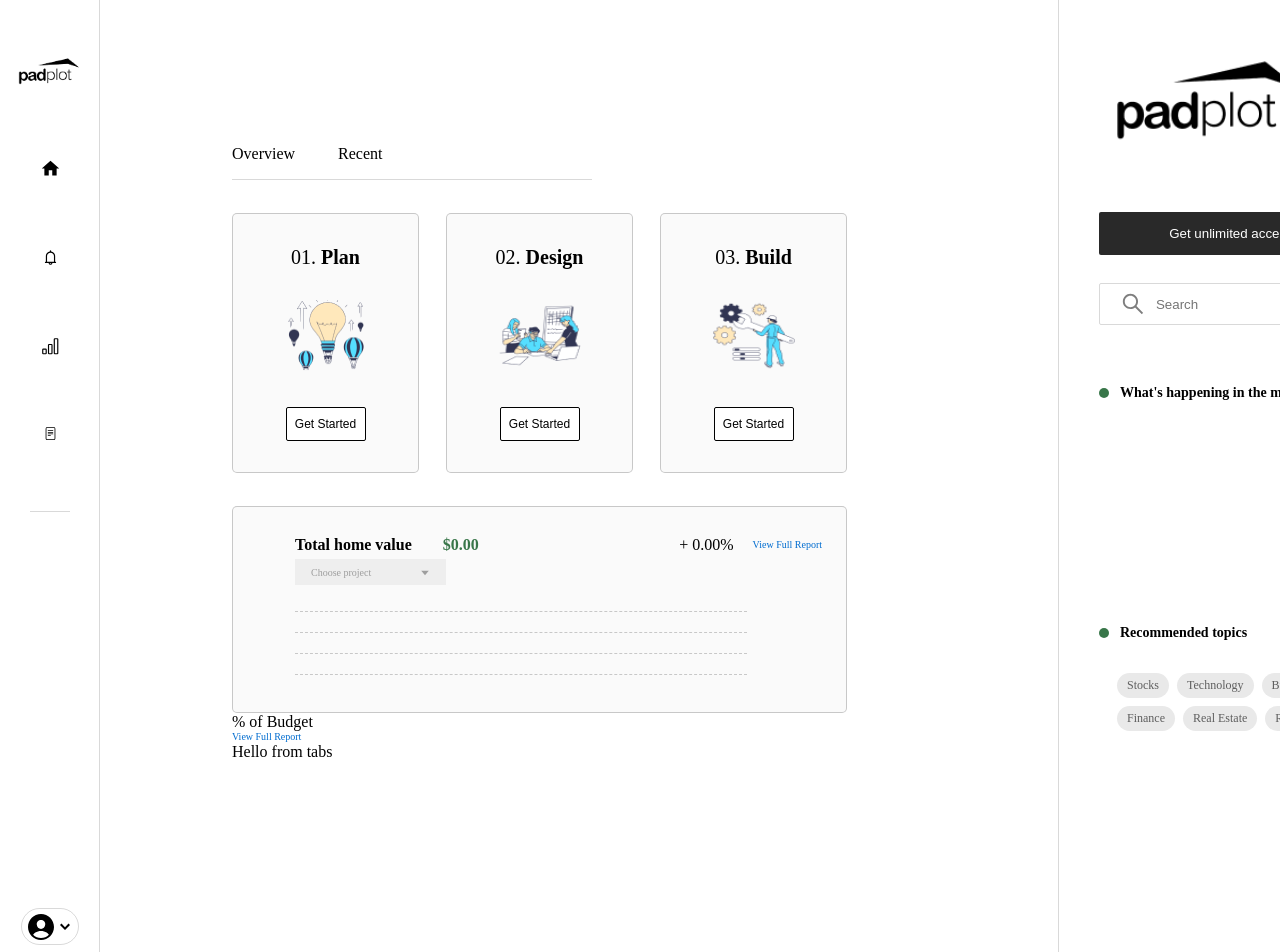
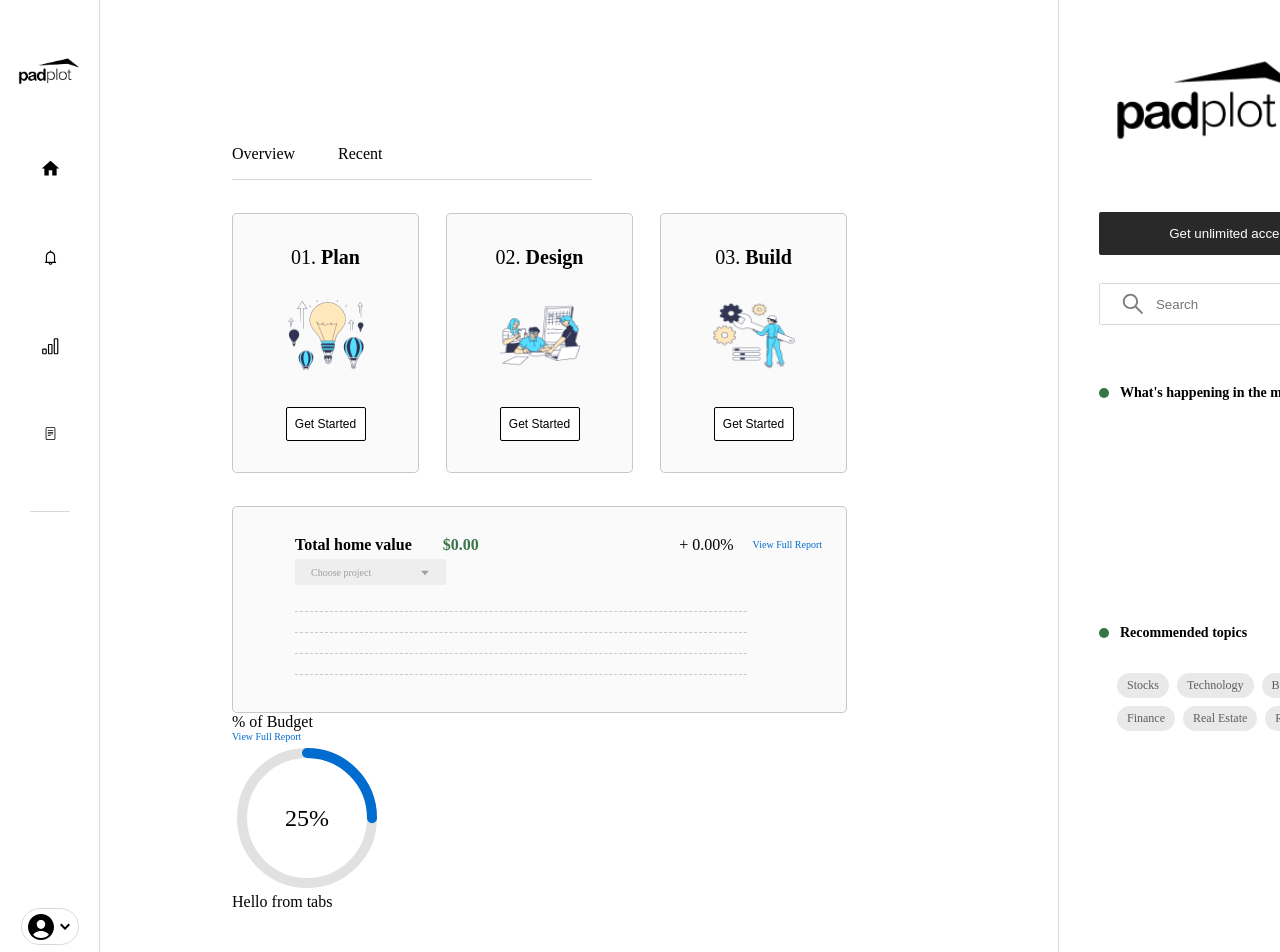
Before and after one commit to tkg808/padplot, a React (Create React App) app: page / in a window 1280 px wide. Shown: the top 952 px of the page. Built offline with nearby package versions, Linux system fonts and the light colour scheme.

Commit message:
Add CircleProgressBar to HomePage

```diff
--- a/src/components/homePage/HomePage.js
+++ b/src/components/homePage/HomePage.js
@@ -83,7 +83,7 @@ export default function HomePage()
               <Link to="" className="home-page-report-full-link">View Full Report</Link>
             </div>
           </div>
-          {/* <CircleProgressBar /> */}
+          <CircleProgressBar progress={25} />
         </div>
         <div className="home-page-tracker-container">
           Hello from tabs
--- /dev/null
+++ b/src/components/homePage/circleProgressBar/CircleProgressBar.css
@@ -0,0 +1,20 @@
+div.circle-progress-bar-container
+{
+  position: relative;
+}
+
+svg.circle-progress-bar-indicator
+{
+  transform: rotate(-90deg);
+}
+
+div.circle-progress-bar-label
+{
+  position: absolute;
+  top: 50%;
+  left: 50%;
+  transform: translate(-50%, -50%);
+  text-align: center;
+  font-size: 24px;
+  font-weight: 500;
+}
--- /dev/null
+++ b/src/components/homePage/circleProgressBar/CircleProgressBar.js
@@ -0,0 +1,51 @@
+import './CircleProgressBar.css';
+
+export default function CircleProgressBar(props)
+{
+  let {
+    size = 150,
+    progress = 0,
+    trackWidth = 10,
+    trackColor = "#E1E1E1",
+    indicatorWidth = 10,
+    indicatorColor = "#006CCF",
+    indicatorCap = "round",
+    label = `${progress}%`,
+  } = props
+
+  const center = size / 2,
+    radius = center - (trackWidth > indicatorWidth ? trackWidth : indicatorWidth),
+    dashArray = 2 * Math.PI * radius,
+    dashOffset = dashArray * ((100 - progress) / 100);
+
+  return (
+    <div
+      className="circle-progress-bar-container"
+      style={{ width: size, height: size }}>
+      <svg
+        className="circle-progress-bar-indicator"
+        style={{ width: size, height: size }}>
+        <circle
+          className="circle-progress-bar-indicator-track"
+          cx={center}
+          cy={center}
+          fill="transparent"
+          r={radius}
+          stroke={trackColor}
+          strokeWidth={trackWidth} />
+        <circle
+          className="circle-progress-bar-indicator-fill"
+          cx={center}
+          cy={center}
+          fill="transparent"
+          r={radius}
+          stroke={indicatorColor}
+          strokeWidth={indicatorWidth}
+          strokeDasharray={dashArray}
+          strokeDashoffset={dashOffset}
+          strokeLinecap={indicatorCap} />
+      </svg>
+      <div className="circle-progress-bar-label">{label}</div>
+    </div>
+  );
+}
```
